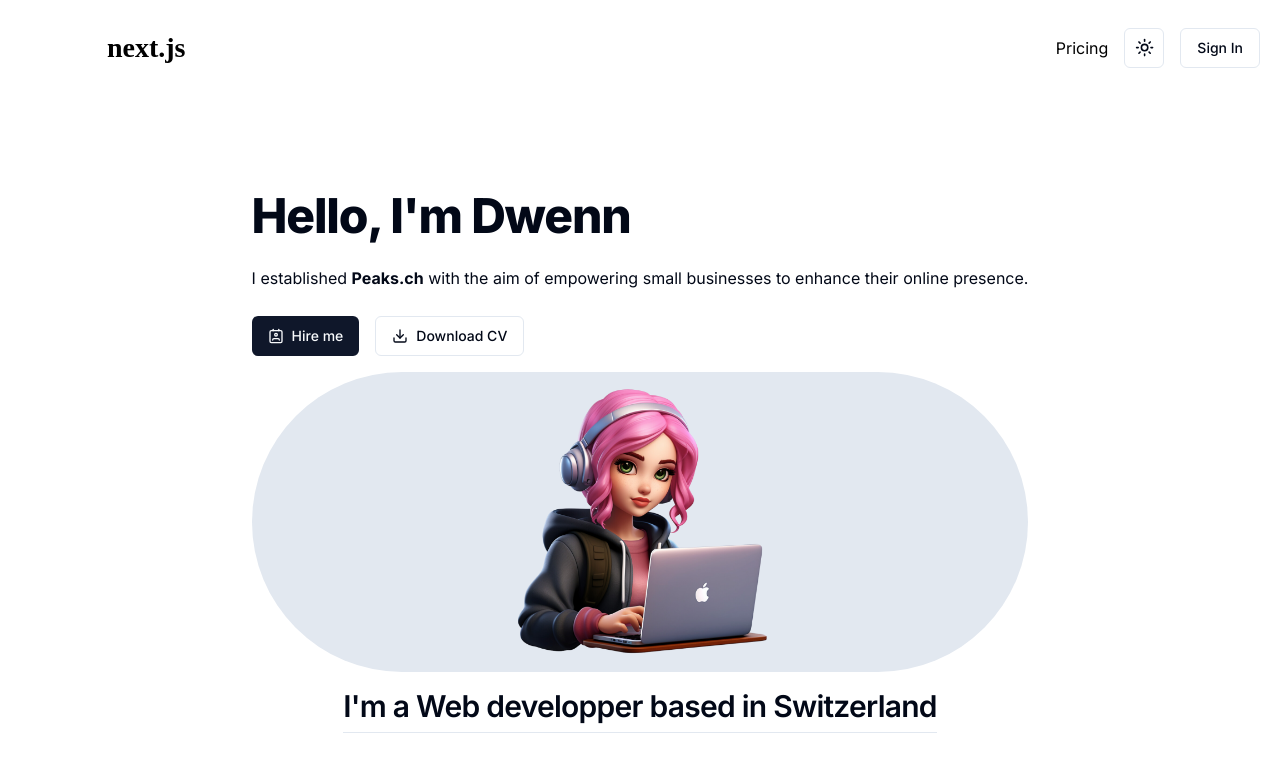
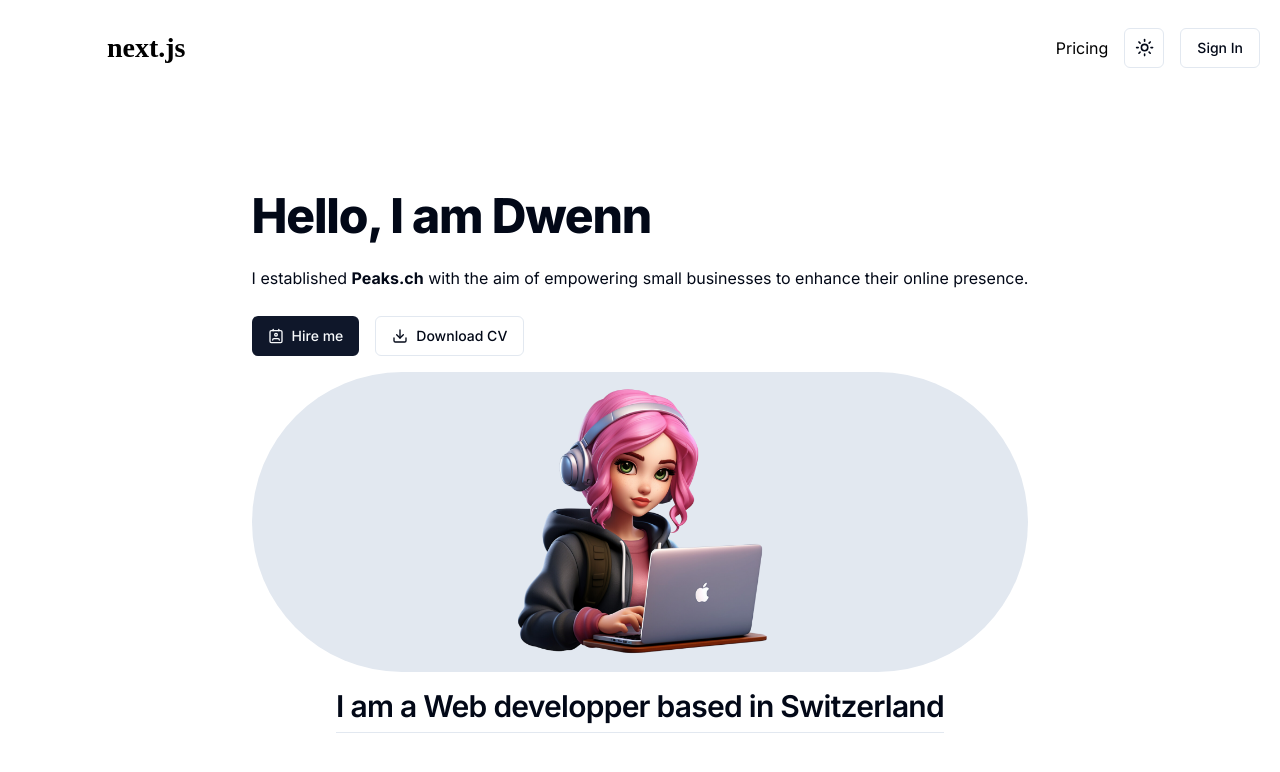
Before and after one commit to DwennK/dwenn.ch, a Next.js app: page / in a window 1280 px wide. Shown: the top 772 px of the page. Built offline with nearby package versions, Linux system fonts and the light colour scheme; no server answers.

Commit message:
fix ' problem

```diff
--- a/app/page.tsx
+++ b/app/page.tsx
@@ -7,7 +7,7 @@ export default function Home() {
     <main className="flex min-h-screen flex-col items-center container p-24">
       <HeroSection />
       <h2 className="scroll-m-20 border-b pb-2 text-3xl font-semibold tracking-tight first:mt-0">
-        I'm a Web developper based in Switzerland
+        I am a Web developper based in Switzerland
       </h2>
     </main>
   );
--- a/components/HeroSection.tsx
+++ b/components/HeroSection.tsx
@@ -10,7 +10,7 @@ export const HeroSection = () => {
     <section>
       {" "}
       <h1 className="scroll-m-20 text-4xl font-extrabold tracking-tight lg:text-5xl">
-        Hello, I'm Dwenn
+        Hello, I am Dwenn
       </h1>
       <p className="leading-7 [&:not(:first-child)]:mt-6">
         I established{" "}
```
